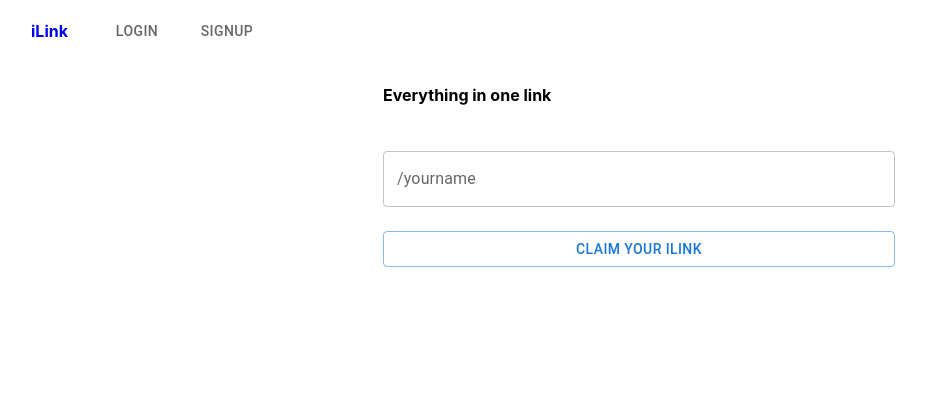
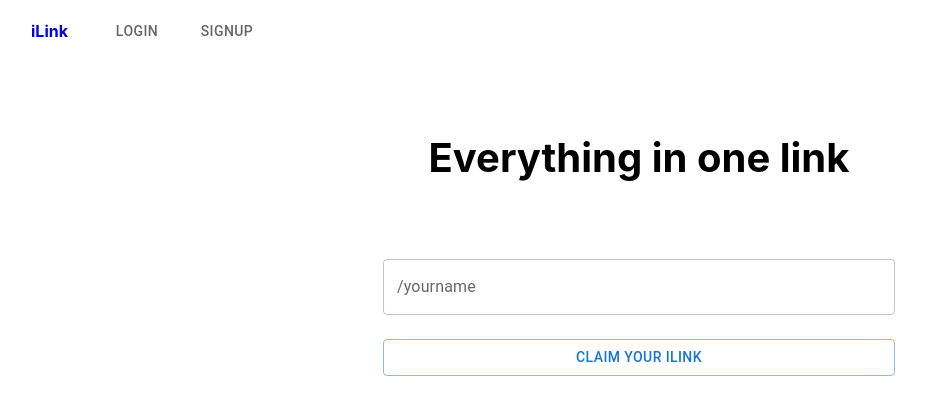
Before and after one commit to teamilink/client, a React (Create React App) app: page / in a window 1280 px wide. Shown: the top 414 px of the page, without its empty margins (1-927 px from the left). Built offline with nearby package versions, Linux system fonts and the light colour scheme.

Commit message:
wrap the input field with form tag

```diff
--- a/src/components/Home.js
+++ b/src/components/Home.js
@@ -5,13 +5,14 @@ import { Button, TextField } from "@mui/material";
 import Navbar from "./navbar/Navbar";
 import styles from "./Home.module.css";
 
-const Home = ({ userAuth }) => {
+const Home = () => {
   const navigate = useNavigate();
   const [username, setUsername] = useState("");
 
   const handleSubmit = (e) => {
     // go to signup
     // navigate("/signup");
+    e.preventDefault();
     navigate("/signup", { state: { username: username } });
   };
 
@@ -24,8 +25,10 @@ const Home = ({ userAuth }) => {
     <section className={styles.container}>
       <Navbar />
 
-      <div className={styles.form}>
-        <h1 data-testid="home-title">Everything in one link</h1>
+      <form onSubmit={handleSubmit} className={styles.form}>
+        <h1 className={styles.title} data-testid="home-title">
+          Everything in one link
+        </h1>
 
         <TextField
           id="username"
@@ -34,15 +37,10 @@ const Home = ({ userAuth }) => {
           onChange={handleChange}
           className={styles.paddedRight}
         />
-        <Button
-          variant="outlined"
-          type="button"
-          onClick={handleSubmit}
-          color="primary"
-        >
+        <Button variant="outlined" type="button" color="primary">
           Claim your iLink
         </Button>
-      </div>
+      </form>
     </section>
   );
 };
--- a/src/components/Home.module.css
+++ b/src/components/Home.module.css
@@ -1,3 +1,5 @@
+@value ilinkNavy from '../common/colours.css';
+
 .container {
   width: 100%;
   max-width: 80rem;
@@ -10,12 +12,19 @@
   display: flex;
   flex-direction: column;
   gap: 1.5rem;
-  margin: 0 auto;
+  margin: 1rem auto;
 
   width: 40%;
   height: 100%;
 }
 
+.title {
+  font-size: 2.5rem;
+  color: ilinkNavy;
+  font-weight: bold;
+  text-align: center;
+
+}
 
 .error.hidden{
   visibility:hidden;
--- a/src/components/userAuth/Form.module.css
+++ b/src/components/userAuth/Form.module.css
@@ -1,3 +1,5 @@
+@value ilinkNavy from '../../common/colours.css';
+
 .container {
   width: 100%;
   max-width: 80rem;
@@ -19,6 +21,7 @@
 .title {
   font-size: 2.5rem;
   font-weight: bold;
+  color: ilinkNavy;
 }
 
 .error.hidden{
```
